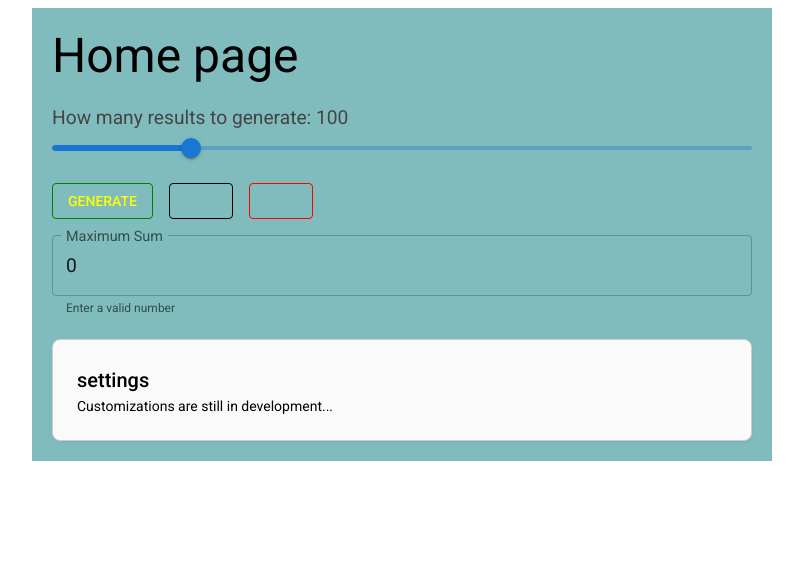
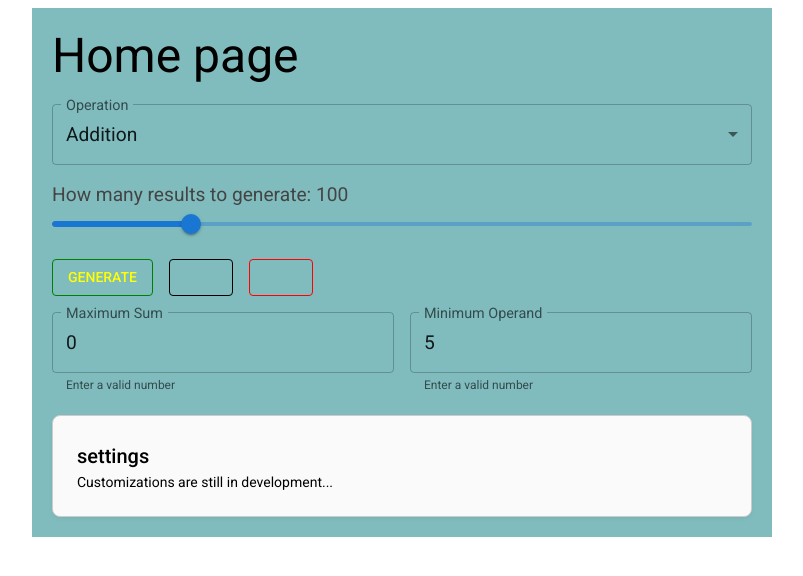
Before and after one commit to Tomikander/App_for_children, a Next.js app: page / in a window 1280 px wide. Shown: the top 576 px of the page, without its empty margins (238-1041 px from the left). Built offline with nearby package versions, Linux system fonts and the light colour scheme; some icons are missing.

Commit message:
created_a_dropdown_list_with_additions_and_three_more_placeholders_for_other_actions

```diff
--- a/app/Home/Home.tsx
+++ b/app/Home/Home.tsx
@@ -13,21 +13,31 @@ import { ResultsList } from './ResultsList';
 import { useSettingsStore } from '@/lib/settingsStore/settingsStore';
 import NumberInput from '@/components/NumberInput';
 import { MAX_ALLOWED_AMOUNT } from '@/constants/sliderlimits';
+import { OperationSelector } from '@/components/OperationSelector';
+import { OperationType } from '@/constants/operationOptions';
 
 export default function Home() {
   const [results, setResults] = useState<string[]>([]);
+  const [selectedOperation, setSelectedOperation] =
+    useState<OperationType>('addition');
   const resultsRef = useRef<HTMLDivElement>(null);
+
   const { resultsAmountToGenerate, setResultsAmountToGenerate } =
     useResultsStore();
-  const { maxAdditionSum, setMaxAdditionSum } = useSettingsStore();
+  const {
+    maxAdditionSum,
+    setMaxAdditionSum,
+    minAdditionOperand,
+    setMinAdditionOperand,
+  } = useSettingsStore();
 
   const generateResults = () => {
     const generated = generateAdditionExpressions(
-  useSettingsStore.getState().maxAdditionSum,
-  resultsAmountToGenerate
+      maxAdditionSum,
+      resultsAmountToGenerate,
+      minAdditionOperand
     );
     setResults((prev) => [...prev, ...generated]);
-
   };
 
   const clearResults = () => {
@@ -53,6 +63,13 @@ setResults((prev) => [...prev, ...generated]);
   return (
     <Box className={layout.container}>
       <Header onClear={clearResults} />
+      <OperationSelector
+        selected={selectedOperation}
+        onChange={setSelectedOperation}
+      />
+
+      {selectedOperation === 'addition' && (
+        <>
           <SliderControl
             value={resultsAmountToGenerate}
             onChange={handleSliderChange}
@@ -62,14 +79,24 @@ setResults((prev) => [...prev, ...generated]);
             onCopy={copyToClipboard}
             onClear={clearResults}
           />
+          <Box display="flex" gap={2} mb={2}>
             <NumberInput
               label="Maximum Sum"
               value={maxAdditionSum}
               onChange={setMaxAdditionSum}
               max={MAX_ALLOWED_AMOUNT}
             />
+            <NumberInput
+              label="Minimum Operand"
+              value={minAdditionOperand}
+              onChange={setMinAdditionOperand}
+              max={Math.floor(maxAdditionSum / 2)}
+            />
+          </Box>
           <SettingsBlock />
           <ResultsList results={results} resultsRef={resultsRef} />
+        </>
+      )}
     </Box>
   );
 }
--- /dev/null
+++ b/app/components/OperationSelector.tsx
@@ -0,0 +1,46 @@
+import { Box, Select, MenuItem, FormControl, InputLabel } from '@mui/material';
+import { OPERATION_OPTIONS, OperationType } from '@/constants/operationOptions';
+
+type Props = {
+  selected: OperationType;
+  onChange: (value: OperationType) => void;
+};
+
+export const OperationSelector = ({ selected, onChange }: Props) => {
+  return (
+    <>
+      <FormControl fullWidth sx={{ mb: 2 }}>
+        <InputLabel id="operation-select-label">Operation</InputLabel>
+        <Select
+          labelId="operation-select-label"
+          value={selected}
+          label="Operation"
+          onChange={(e) => onChange(e.target.value as OperationType)}
+        >
+          {OPERATION_OPTIONS.map((op) => (
+            <MenuItem
+              key={op.value}
+              value={op.value}
+              disabled={op.disabled}
+              sx={op.disabled ? { color: 'gray' } : {}}
+            >
+              {op.label}
+            </MenuItem>
+          ))}
+        </Select>
+      </FormControl>
+
+      {selected !== 'addition' && (
+        <Box sx={{ mt: 4, p: 2, border: '1px dashed gray', borderRadius: 2 }}>
+          <strong style={{ fontSize: '1.2rem' }}>
+            🚧 This operation is not implemented yet.
+          </strong>
+          <p style={{ marginTop: '0.5rem' }}>
+            Please select <em>Addition</em> to use the generator. Other
+            operations will be available soon.
+          </p>
+        </Box>
+      )}
+    </>
+  );
+};
--- /dev/null
+++ b/app/constants/operationOptions.ts
@@ -0,0 +1,24 @@
+export type OperationType =
+  | 'addition'
+  | 'subtraction'
+  | 'multiplication'
+  | 'division';
+
+export const OPERATION_OPTIONS: {
+  value: OperationType;
+  label: string;
+  disabled?: boolean;
+}[] = [
+  { value: 'addition', label: 'Addition' },
+  {
+    value: 'subtraction',
+    label: 'Subtraction 🚧 (Coming Soon)',
+    disabled: true,
+  },
+  {
+    value: 'multiplication',
+    label: 'Multiplying 🚧 (Coming Soon)',
+    disabled: true,
+  },
+  { value: 'division', label: 'Division 🚧 (Coming Soon)', disabled: true },
+];
--- a/app/constants/sliderlimits.ts
+++ b/app/constants/sliderlimits.ts
@@ -4,3 +4,4 @@ export const RESULTS_AMOUNT_TO_GENERATE = 100;
 export const SLIDER_MIN = 1;
 export const SLIDER_MAX = 500;
 export const DEFAULT_RESULTS_AMOUNT = 100;
+export const MIN_ADDITION_OPERAND = 5;
--- a/app/lib/settingsStore/settingsStore.ts
+++ b/app/lib/settingsStore/settingsStore.ts
@@ -1,8 +1,20 @@
 import { create } from 'zustand';
-import { SettingsState } from '@/types/settings';
-import { DEFAULT_MAX_ADDITION_SUM } from '@/constants/sliderlimits';
+import {
+  DEFAULT_MAX_ADDITION_SUM,
+  MIN_ADDITION_OPERAND,
+} from '@/constants/sliderlimits';
+
+type SettingsState = {
+  maxAdditionSum: number;
+  setMaxAdditionSum: (value: number) => void;
+  minAdditionOperand: number;
+  setMinAdditionOperand: (value: number) => void;
+};
 
 export const useSettingsStore = create<SettingsState>((set) => ({
   maxAdditionSum: DEFAULT_MAX_ADDITION_SUM,
   setMaxAdditionSum: (value) => set({ maxAdditionSum: value }),
+
+  minAdditionOperand: MIN_ADDITION_OPERAND,
+  setMinAdditionOperand: (value) => set({ minAdditionOperand: value }),
 }));
```
Lines whose indentation alone changed are shown as unchanged.
